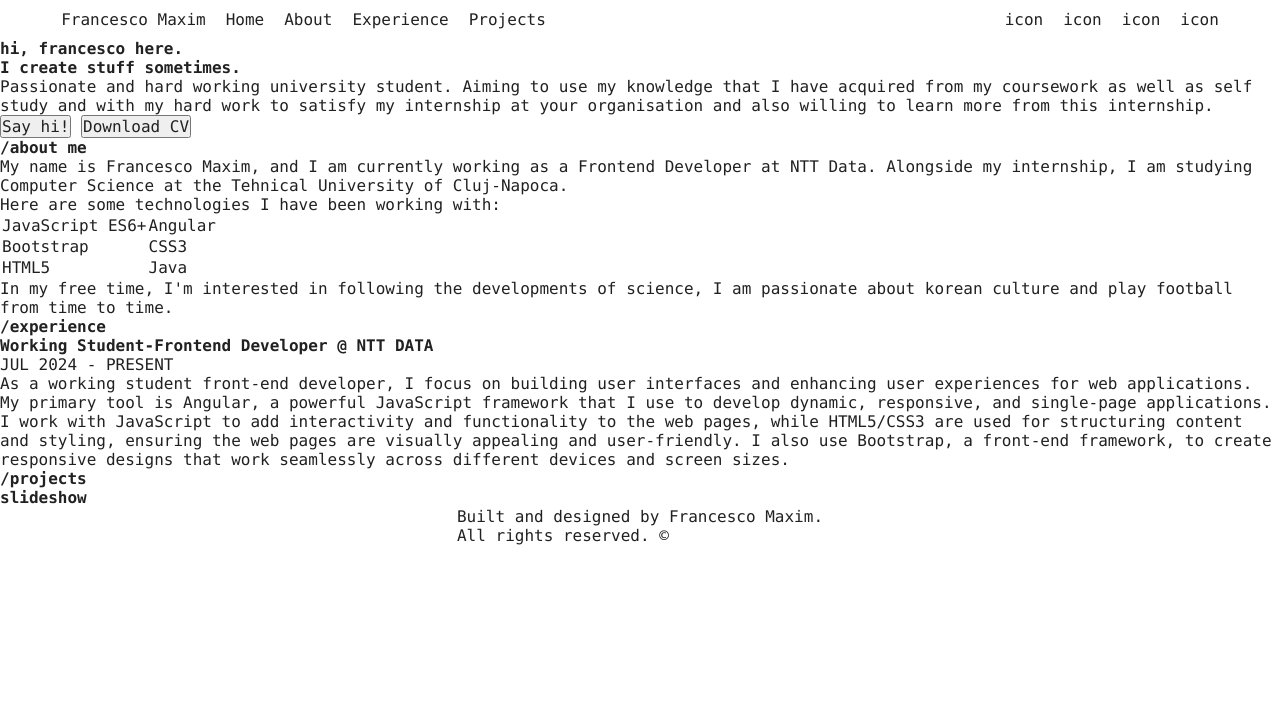
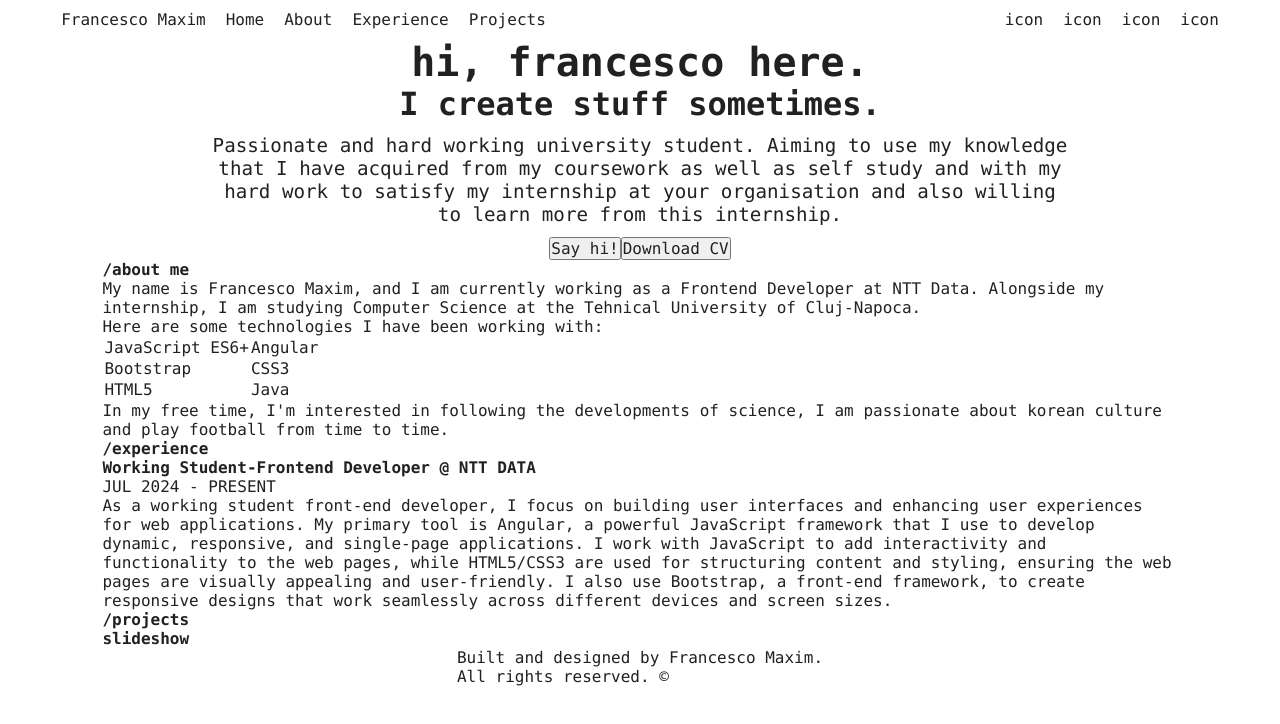
Before and after one commit to maxim-francesco/maxim-francesco.github.io, a plain HTML site: page index.html in a window 1280 px wide. Drawn offline with Linux system fonts and the light colour scheme.

Commit message:
style home section

```diff
--- a/index.html
+++ b/index.html
@@ -28,8 +28,10 @@
             <h1>hi, francesco here.</h1>
             <h2>I create stuff sometimes.</h2>
             <p>Passionate and hard working university student. Aiming to use my knowledge that I have acquired from my coursework as well as self study and with my hard work to satisfy my internship at your organisation and also willing to learn more from this internship.</p>
-            <button>Say hi!</button>
-            <button>Download CV</button>
+            <div class="buttons">
+                <button>Say hi!</button>
+                <button>Download CV</button>
+            </div>
         </section>
         <section>
             <h1>/about me</h1>
--- a/style.css
+++ b/style.css
@@ -31,6 +31,35 @@ header ul li{
     margin: 10px;
 }
 
-/* main{
+main{
     margin: 0% 8%;
-} */
+}
+
+#home{
+    display: flex;
+    flex-direction: column;
+    justify-content: center;
+    align-items: center;
+}
+
+#home h1{
+    font-size: 2.5rem;
+}
+
+#home h2{
+    font-size: 2rem;
+}
+
+#home p{
+    font-size: 1.2rem;
+    /* text-align: center; */
+    margin: 1% 10%;
+}
+
+#home > *{
+    text-align: center;
+}
+
+.buttons{
+    display: flex;
+}
```
